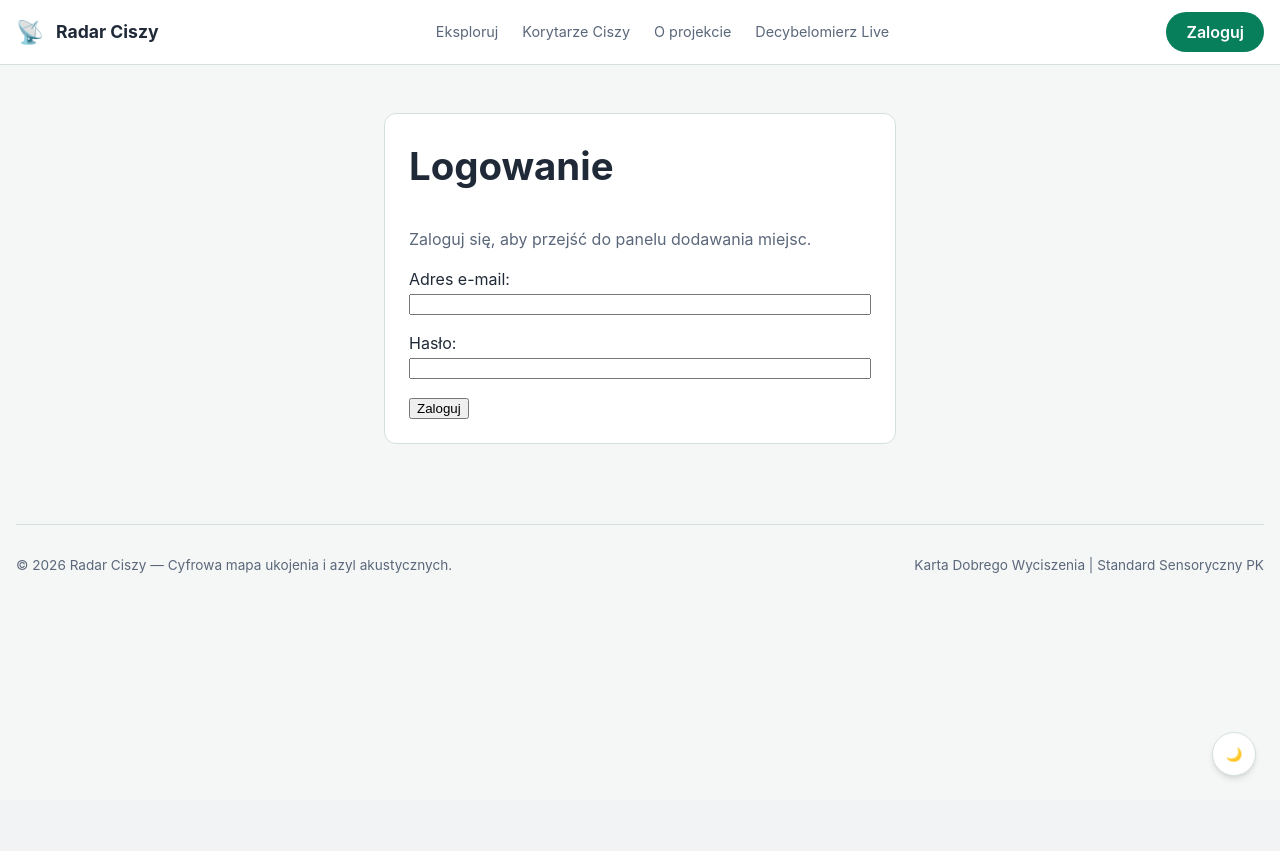
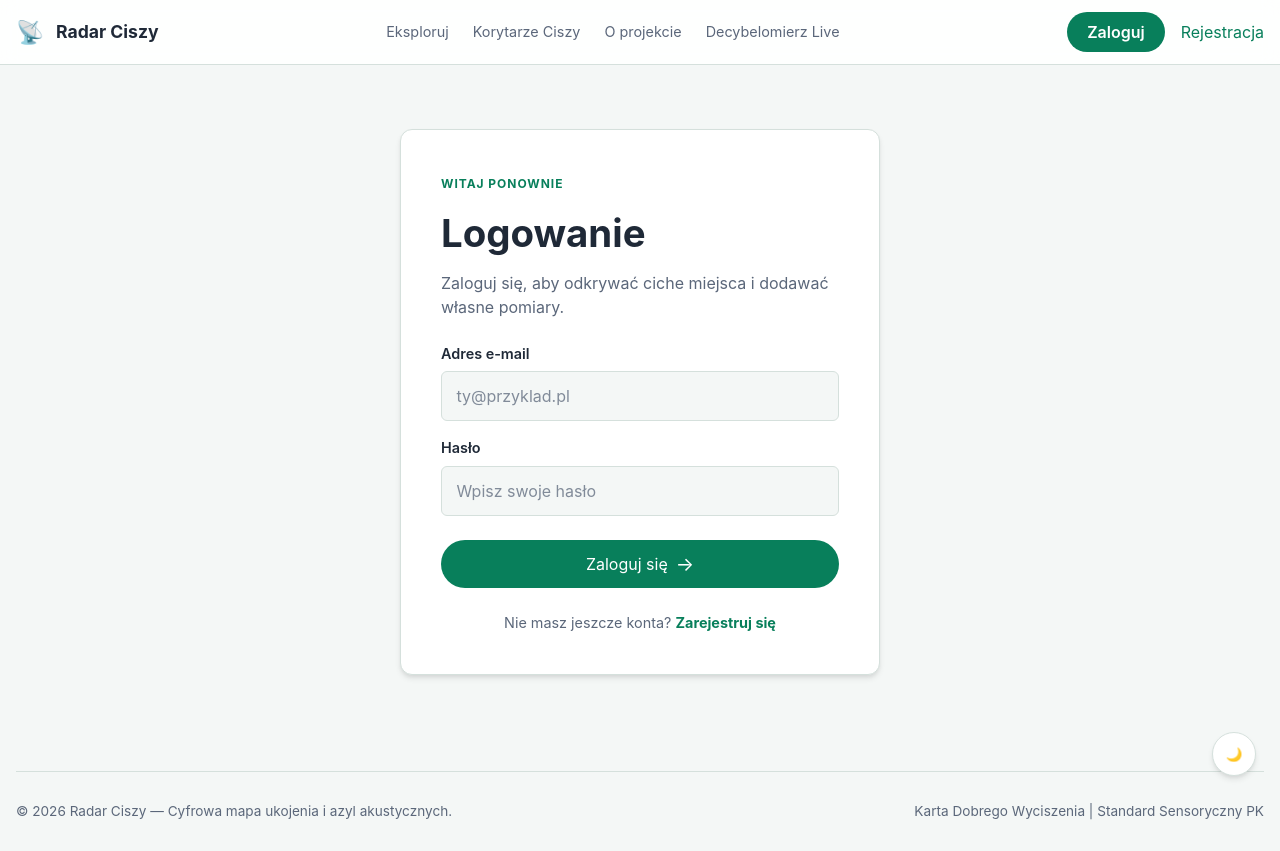
Before and after one commit to Bar-t-e-k/wdpai-project, a PHP site: page /login in a window 1280 px wide. Before the commit the page ends 779 px from the top, so only its background shows below. Run offline with PHP 8.4, Linux system fonts and the light colour scheme.

Commit message:
feat: implement user registration functionality; add registration form and routing

```diff
--- a/public/css/style.css
+++ b/public/css/style.css
@@ -220,6 +220,143 @@ nav a.active, nav a:hover {
   border-color: var(--color-brand-border);
 }
 
+.auth-page {
+  min-height: calc(100vh - 13rem);
+  display: grid;
+  place-items: center;
+  padding-block: clamp(2rem, 8vh, 5rem);
+}
+
+.auth-card {
+  width: min(100%, 30rem);
+  padding: clamp(1.5rem, 4vw, 2.5rem);
+  box-shadow: var(--shadow-soft);
+}
+
+.auth-heading {
+  margin-bottom: var(--space-3);
+}
+
+.auth-eyebrow {
+  display: inline-flex;
+  margin-bottom: 0.75rem;
+  color: var(--color-brand);
+  font-size: 0.75rem;
+  font-weight: 700;
+  letter-spacing: 0.08em;
+  text-transform: uppercase;
+}
+
+.auth-heading h1 {
+  margin-bottom: 0.5rem;
+}
+
+.auth-heading p,
+.auth-footer {
+  color: var(--color-muted);
+}
+
+.auth-heading p {
+  margin: 0;
+}
+
+.auth-form {
+  display: grid;
+  gap: var(--space-2);
+}
+
+.form-field {
+  display: grid;
+  gap: 0.45rem;
+}
+
+.form-label {
+  color: var(--color-text);
+  font-size: 0.9rem;
+  font-weight: 600;
+}
+
+.form-control {
+  width: 100%;
+  min-height: 3rem;
+  padding: 0.75rem 0.9rem;
+  border: 1px solid var(--color-border);
+  border-radius: var(--radius-sm);
+  background-color: var(--color-background);
+  color: var(--color-text);
+  font: inherit;
+  transition: border-color 0.2s, box-shadow 0.2s, background-color 0.2s;
+}
+
+.form-control::placeholder {
+  color: var(--color-muted);
+  opacity: 0.75;
+}
+
+.form-control:hover {
+  border-color: var(--color-brand-border);
+}
+
+.form-control:focus {
+  border-color: var(--color-brand);
+  background-color: var(--color-surface);
+  box-shadow: 0 0 0 3px var(--color-brand-subtle);
+  outline: none;
+}
+
+.form-submit {
+  justify-content: center;
+  width: 100%;
+  min-height: 3rem;
+  margin-top: 0.5rem;
+  font: inherit;
+}
+
+.form-submit span {
+  font-size: 1.2rem;
+  line-height: 1;
+  transition: transform 0.2s;
+}
+
+.form-submit:hover span {
+  transform: translateX(0.2rem);
+}
+
+.form-error {
+  display: flex;
+  align-items: flex-start;
+  gap: 0.6rem;
+  margin: 0 0 var(--space-2);
+  padding: 0.75rem 0.9rem;
+  border: 1px solid color-mix(in srgb, var(--color-danger) 35%, transparent);
+  border-radius: var(--radius-sm);
+  background-color: color-mix(in srgb, var(--color-danger) 10%, transparent);
+  color: var(--color-danger);
+  font-size: 0.9rem;
+}
+
+.form-error span {
+  display: inline-grid;
+  flex: 0 0 1.25rem;
+  height: 1.25rem;
+  place-items: center;
+  border-radius: 50%;
+  background-color: var(--color-danger);
+  color: var(--color-on-brand);
+  font-size: 0.75rem;
+  font-weight: 700;
+}
+
+.auth-footer {
+  margin: var(--space-3) 0 0;
+  text-align: center;
+  font-size: 0.9rem;
+}
+
+.auth-footer a {
+  font-weight: 700;
+}
+
 .tag {
   font-size: 0.75rem;
   padding: 0.2rem 0.6rem;
--- a/public/index.php
+++ b/public/index.php
@@ -19,6 +19,8 @@ $routing->get('/places', PlaceController::class, 'list');
 
 $routing->get('/login', AuthController::class, 'login');
 $routing->post('/login', AuthController::class, 'login');
+$routing->get('/register', AuthController::class, 'register');
+$routing->post('/register', AuthController::class, 'register');
 $routing->get('/logout', AuthController::class, 'logout');
 $routing->get('/places/add', PlaceController::class, 'add');
 $routing->post('/places/add', PlaceController::class, 'add');
--- a/public/views/login.html.php
+++ b/public/views/login.html.php
@@ -1,26 +1,33 @@
-<div class="page">
-        <section class="project-card" style="max-width: 32rem; margin: var(--space-4) auto;">
+<section class="page auth-page">
+    <section class="auth-card project-card">
+        <header class="auth-heading">
+            <span class="auth-eyebrow">Witaj ponownie</span>
             <h1>Logowanie</h1>
-            <p style="color: var(--color-muted);">
-                Zaloguj się, aby przejść do panelu dodawania miejsc.
+            <p>Zaloguj się, aby odkrywać ciche miejsca i dodawać własne pomiary.</p>
+        </header>
+
+        <?php if ($error !== null): ?>
+            <p class="form-error" role="alert">
+                <span aria-hidden="true">!</span>
+                <?= htmlspecialchars($error) ?>
             </p>
+        <?php endif; ?>
 
-            <?php if ($error !== null): ?>
-                <p style="color: var(--color-danger);" role="alert">
-                    <?= htmlspecialchars($error) ?>
-                </p>
-            <?php endif; ?>
+        <form class="auth-form" action="/login" method="POST">
+            <label class="form-field" for="email">
+                <span class="form-label">Adres e-mail</span>
+                <input class="form-control" type="email" id="email" name="email" required autocomplete="email" placeholder="ty@przyklad.pl">
+            </label>
+            <label class="form-field" for="password">
+                <span class="form-label">Hasło</span>
+                <input class="form-control" type="password" id="password" name="password" required autocomplete="current-password" placeholder="Wpisz swoje hasło">
+            </label>
+            <button class="form-submit btn-primary" type="submit">Zaloguj się <span aria-hidden="true">→</span></button>
+        </form>
 
-            <form action="/login" method="POST">
-                <p>
-                    <label for="email">Adres e-mail:</label><br>
-                    <input type="email" id="email" name="email" required autocomplete="email" style="width: 100%;">
-                </p>
-                <p>
-                    <label for="password">Hasło:</label><br>
-                    <input type="password" id="password" name="password" required autocomplete="current-password" style="width: 100%;">
-                </p>
-                <button type="submit">Zaloguj</button>
-            </form>
-        </section>
-</div>
+        <p class="auth-footer">
+            Nie masz jeszcze konta?
+            <a href="/register">Zarejestruj się</a>
+        </p>
+    </section>
+</section>
--- a/public/views/shared/header.html.php
+++ b/public/views/shared/header.html.php
@@ -20,6 +20,7 @@
                 <a href="/logout">Wyloguj</a>
             <?php else: ?>
                 <a href="/login" class="btn-primary">Zaloguj</a>
+                <a href="/register">Rejestracja</a>
             <?php endif; ?>
         </div>
     </div>
--- a/src/controllers/AuthController.php
+++ b/src/controllers/AuthController.php
@@ -12,7 +12,7 @@ final class AuthController extends AppController
     public function login(): void
     {
         if ($this->isAuthenticated()) {
-            $this->redirect('/places/add');
+            $this->redirect('/');
         }
 
         $error = null;
@@ -21,21 +21,73 @@ final class AuthController extends AppController
             $email = trim((string) ($_POST['email'] ?? ''));
             $password = (string) ($_POST['password'] ?? '');
 
-            if (
-                hash_equals(self::TEST_EMAIL, $email)
-                && hash_equals(self::TEST_PASSWORD, $password)
+            $registeredUsers = $_SESSION['registered_users'] ?? [];
+            $storedPassword = is_array($registeredUsers[$email] ?? null)
+                ? (string) $registeredUsers[$email]['password']
+                : null;
+
+            if ($email === '' && $password === '') {
+                $error = null;
+            } elseif (
+                (hash_equals(self::TEST_EMAIL, $email)
+                    && hash_equals(self::TEST_PASSWORD, $password))
+                || ($storedPassword !== null && password_verify($password, $storedPassword))
             ) {
                 session_regenerate_id(true);
                 $_SESSION['authenticated'] = true;
-                $this->redirect('/places/add');
+                $this->redirect('/');
+            } else {
+                $error = 'Nieprawidłowy adres e-mail lub hasło.';
             }
-
-            $error = 'Nieprawidłowy adres e-mail lub hasło.';
         }
 
         $this->render('login', [
             'pageTitle' => 'Logowanie — Radar Ciszy',
             'error' => $error,
+        ]);
+    }
+
+    public function register(): void
+    {
+        if ($this->isAuthenticated()) {
+            $this->redirect('/');
+        }
+
+        $error = null;
+        $email = '';
+
+        if ($_SERVER['REQUEST_METHOD'] === 'POST') {
+            $email = trim((string) ($_POST['email'] ?? ''));
+            $password = (string) ($_POST['password'] ?? '');
+            $passwordConfirmation = (string) ($_POST['password_confirmation'] ?? '');
+            $registeredUsers = $_SESSION['registered_users'] ?? [];
+
+            if (!filter_var($email, FILTER_VALIDATE_EMAIL)) {
+                $error = 'Podaj poprawny adres e-mail.';
+            }
+            // Walidacja długości hasła jest tymczasowo wyłączona dla testów.
+            // elseif (strlen($password) < 6) {
+            //    $error = 'Hasło musi mieć co najmniej 6 znaków.';
+            // }
+            elseif ($password !== $passwordConfirmation) {
+                $error = 'Hasła muszą być identyczne.';
+            } elseif (isset($registeredUsers[$email])) {
+                $error = 'Konto z tym adresem e-mail już istnieje.';
+            } else {
+                $registeredUsers[$email] = [
+                    'password' => password_hash($password, PASSWORD_DEFAULT),
+                ];
+                $_SESSION['registered_users'] = $registeredUsers;
+                session_regenerate_id(true);
+                $_SESSION['authenticated'] = true;
+                $this->redirect('/');
+            }
+        }
+
+        $this->render('register', [
+            'pageTitle' => 'Rejestracja - Radar Ciszy',
+            'error' => $error,
+            'email' => $email,
         ]);
     }
 
```
Also changed, not shown: public/views/register.html.php (added, +37 -0 lines).
